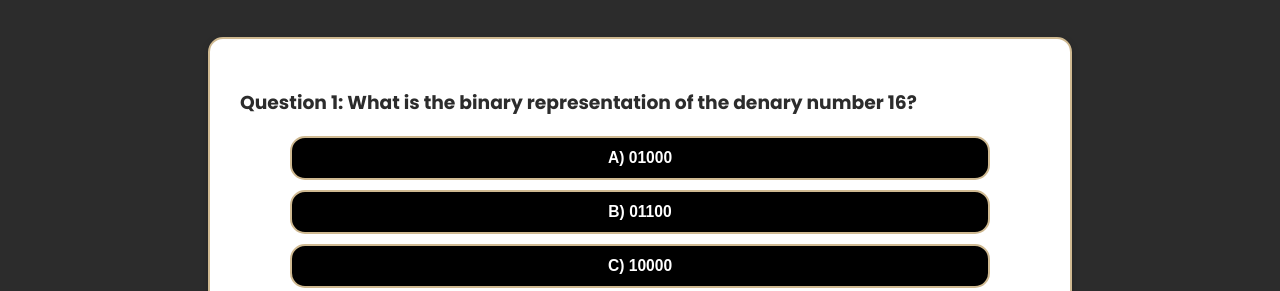
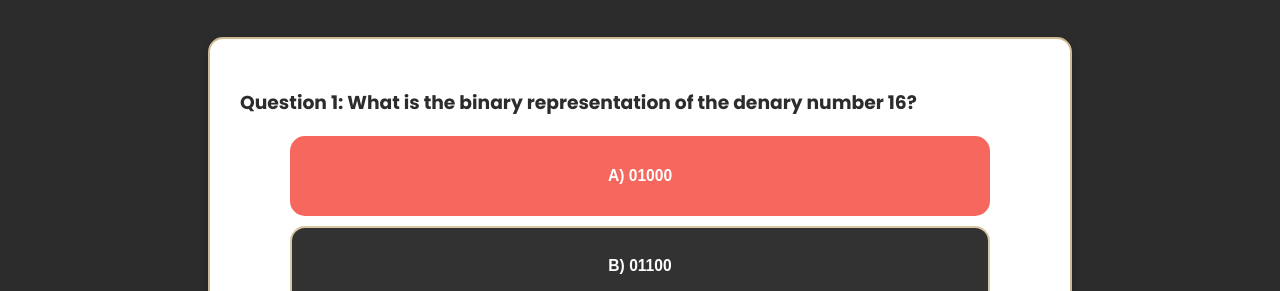
Before and after one commit to myraj0202/Boilerexam-assignment, a plain HTML site: page questions_introjava.html in a window 1280 px wide. Both pictures are taken after a click on the button "A) 01000". Shown: the part 484-775 px from the top of the page. Drawn offline with Linux system fonts and the light colour scheme.

Commit message:
adding quiz functionality

```diff
--- a/questions_introjava.html
+++ b/questions_introjava.html
@@ -81,6 +81,7 @@
     </a>
 </div>
 
+<script src="quiz.js"></script>
 
 </body>
 </html>
--- /dev/null
+++ b/quiz.js
@@ -0,0 +1,26 @@
+const questionCards = document.querySelectorAll('.question-card');
+
+questionCards.forEach(card => {
+    const optionButtons = card.querySelectorAll('.option-btn');
+
+    optionButtons.forEach(button => {
+        button.addEventListener('click', function() {
+            const isCorrect = this.getAttribute('data-correct') === 'true';
+
+            if (isCorrect) {
+                this.classList.add('correct');
+            } else {
+                this.classList.add('incorrect');
+
+                // Highlight the correct answer in THIS question only
+                optionButtons.forEach(btn => {
+                    if (btn.getAttribute('data-correct') === 'true') {
+                        btn.classList.add('correct');
+                    }
+                });
+            }
+
+            optionButtons.forEach(btn => btn.disabled = true);
+        });
+    });
+});
--- a/style.css
+++ b/style.css
@@ -295,7 +295,7 @@ a {
 }
 
 .options button {
-    height: 30px;
+    height: 80px;
     width: 700px;
 }
 
```
